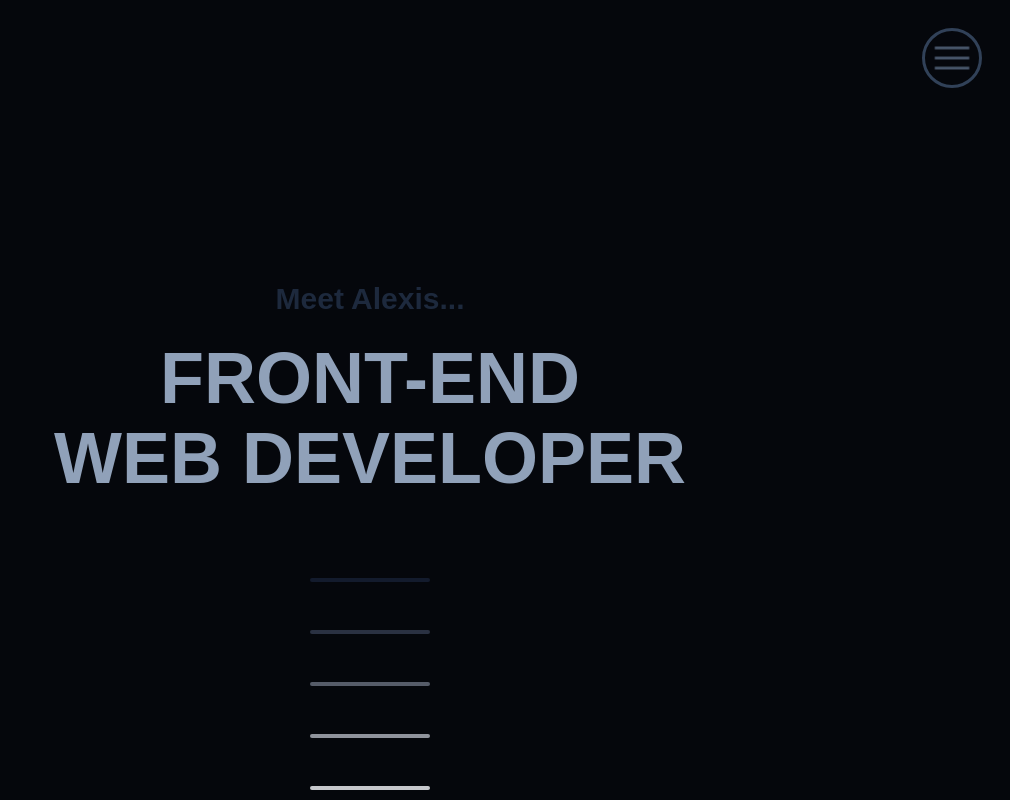
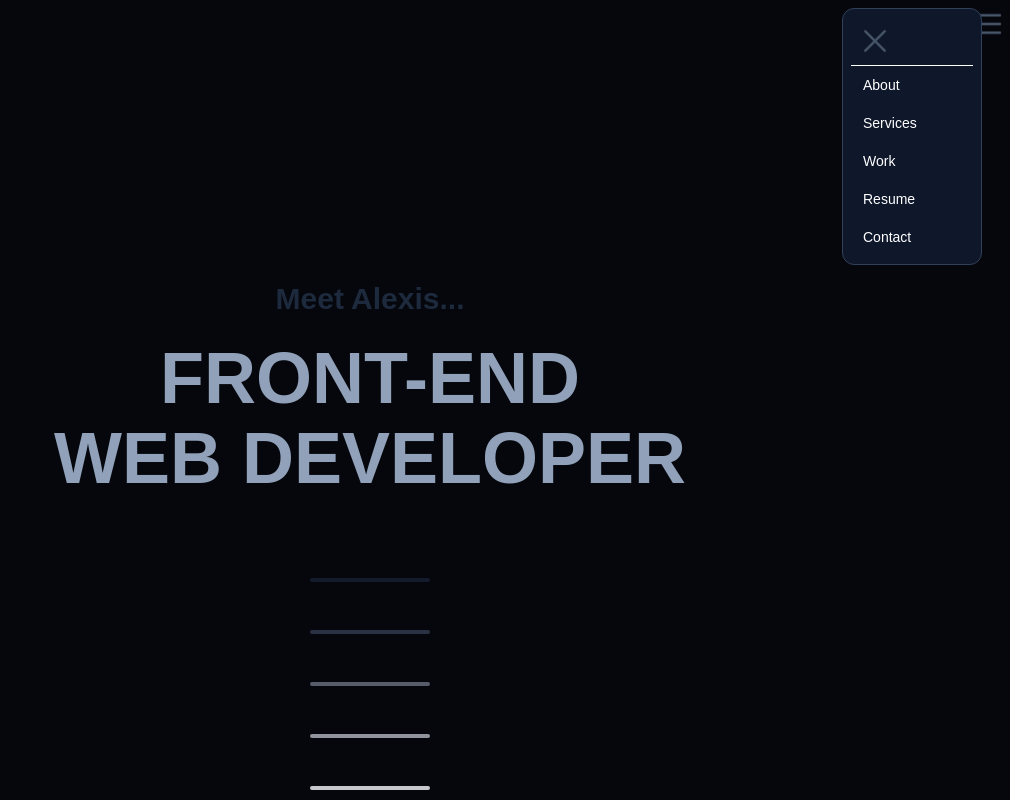
Before and after one commit to Nero1889/Alexis-Portfolio, a React (Vite) app: page / in a window 1280 px wide. Shown: the top 800 px of the page, without its empty margins (270-1280 px from the left). Built offline with nearby package versions, Linux system fonts and the light colour scheme; a web font is replaced by a local one.

Commit message:
Update style.css

```diff
--- a/src/style.css
+++ b/src/style.css
@@ -61,37 +61,28 @@ body::-webkit-scrollbar-thumb {
 
 @layer components {
     header {
-        @apply fixed w-screen flex justify-end pt-7 pr-7 z-99;
+        @apply fixed flex justify-end w-full z-9999;
+
+        div {
+            @apply relative ml-auto p-7;
+        }
 
         img {
-            @apply w-15 h-15 border-3 border-slate-700 rounded-[5rem] p-1
-             cursor-pointer z-99;
+            @apply w-12 hover:bg-slate-900 p-1 rounded-lg cursor-pointer
+            duration-[0.25s];
         }
 
         nav {
-            @apply absolute z-100 opacity-0 pointer-events-none top-6.5 right-5.5;
+            @apply absolute mt-2 bg-slate-900 p-2 rounded-xl border
+            border-slate-700 w-35 right-7;
+        }
 
-            &.is-open {
-                opacity: 1;
-                pointer-events: auto;
-            }
-
-            ul {
-                @apply w-35 h-75 gap-1 border-3 border-slate-900 bg-(--bg) p-5
-                pt-0 rounded-2xl;
-            }
-
-            img {
-                @apply border-none backdrop-blur-none ml-12.5;
-            }
-
-            hr {
-                @apply border-none bg-slate-800 h-0.75 rounded-2xl w-full my-2;
-            }
+        ul {
+            @apply text-white flex flex-col;
 
             a {
-                @apply block text-slate-400 p-2 rounded-lg hover:bg-slate-900
-                duration-[0.25s];
+                @apply text-sm block w-full hover:bg-slate-800 py-2 px-3
+                rounded-lg duration-[0.25s];
             }
         }
     }
@@ -129,6 +120,7 @@ body::-webkit-scrollbar-thumb {
 
         .bar:nth-child(6) {@apply w-50 lg:w-60 2xl:w-80;}
         .bar:nth-child(8) {@apply w-1;}
+
     }
 
     #pixel-perfect {
```
